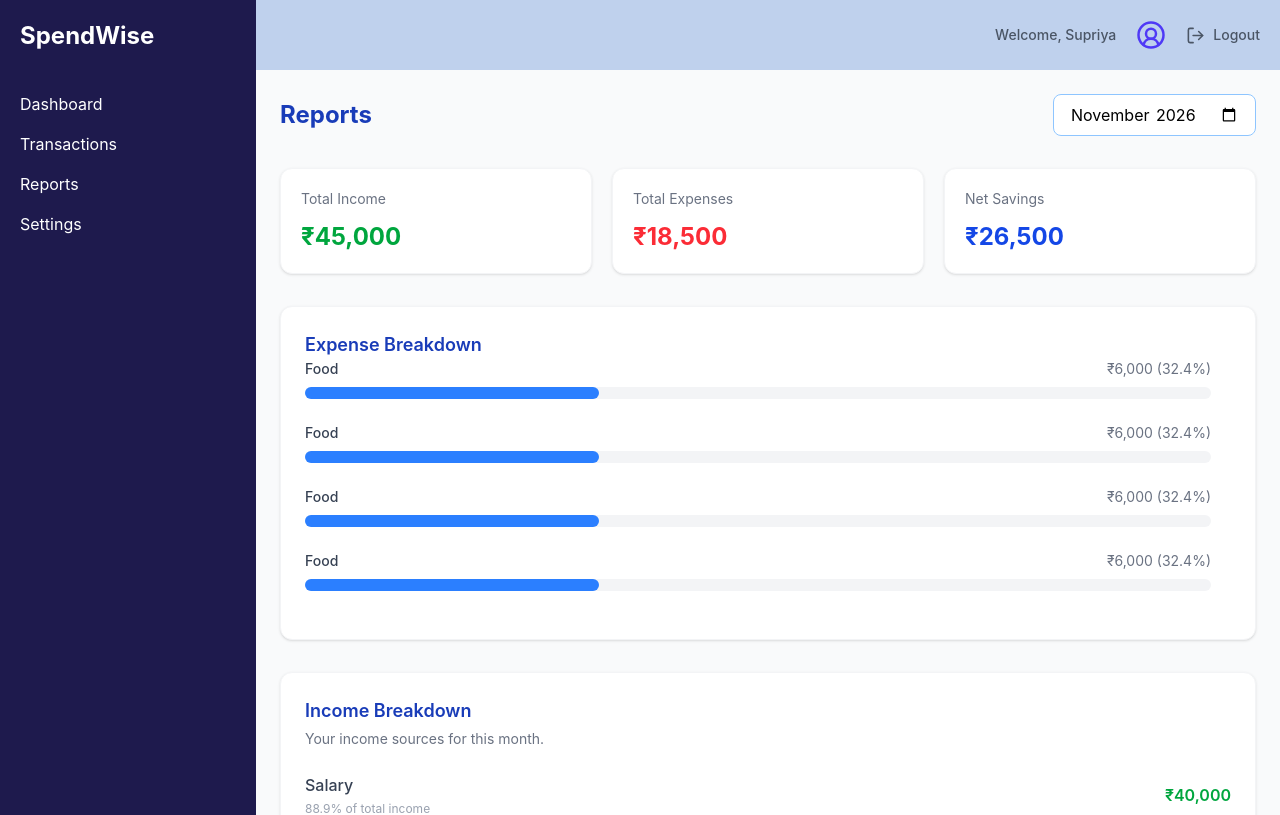
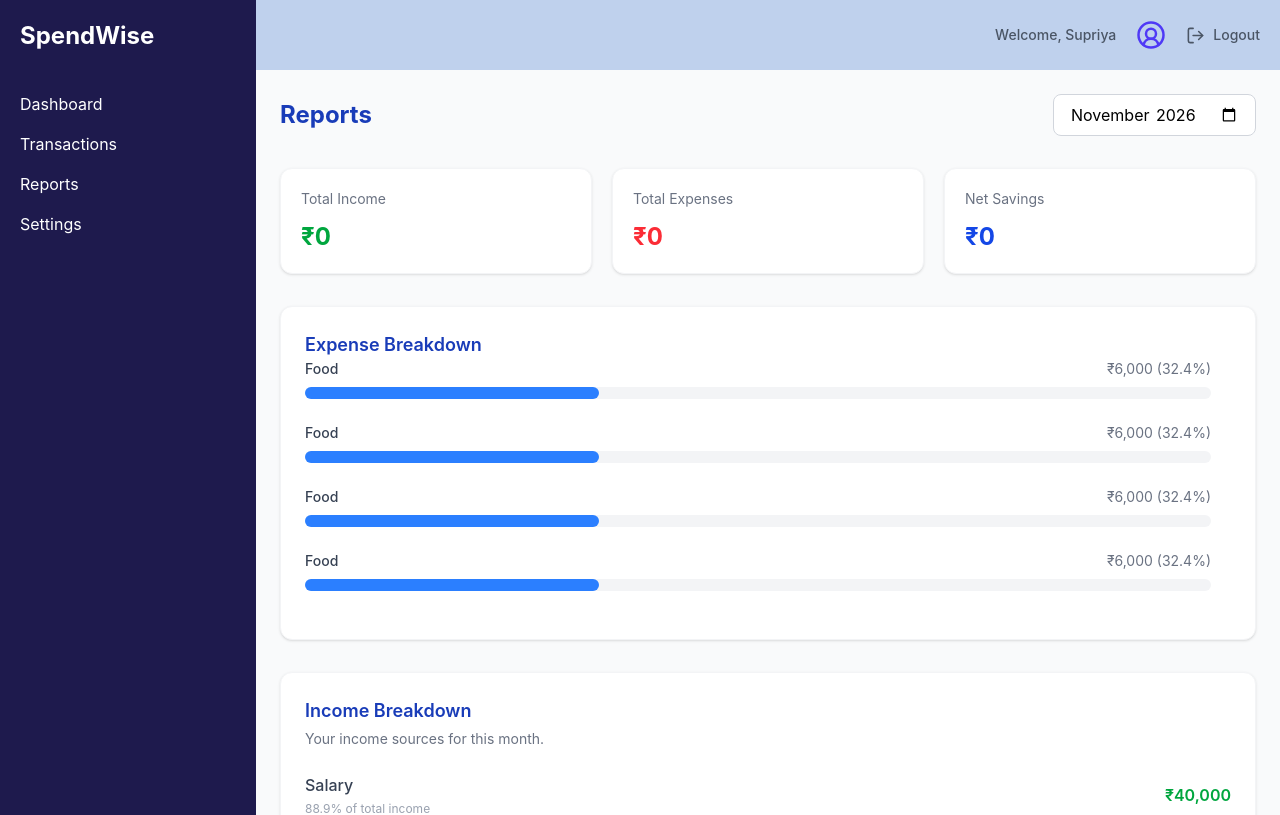
Before and after one commit to beherakiran/SpendWise, a React (Vite) app: page /reports in a window 1280 px wide. Shown: the top 815 px of the page. Built offline with nearby package versions, Linux system fonts and the light colour scheme.

Commit message:
add monthly report filtering and financial calculations

```diff
--- a/src/pages/Reports.jsx
+++ b/src/pages/Reports.jsx
@@ -1,7 +1,29 @@
-// import { useContext, useState } from "react";
-// import { TransactionContext } from "../context/TransactionContext";
+import { useContext, useState } from "react";
+import { TransactionContext } from "../context/TransactionContext";
 
 function Reports() {
+  const { transactions } = useContext(TransactionContext);
+
+  const [selectedMonth, setSelectedMonth] = useState("2026-11");
+
+  const monthlyTransactions = transactions.filter((transaction) => {
+    return transaction.date.startsWith(selectedMonth);
+  });
+
+  //console.log(monthlyTransactions);
+
+  let totalIncome = 0;
+  let totalExpense = 0;
+
+  for (let i = 0; i < monthlyTransactions.length; i++) {
+    if (monthlyTransactions[i].type === "income") {
+      totalIncome = totalIncome + Number(monthlyTransactions[i].amount);
+    } else if (monthlyTransactions[i].type === "expense") {
+      totalExpense = totalExpense + Number(monthlyTransactions[i].amount);
+    }
+  }
+ const savings = totalIncome - totalExpense;
+ console.log(savings);
 
 
   return (
@@ -15,25 +37,27 @@ function Reports() {
 
           <input
             type="month"
-            defaultValue="2026-11"
-            className="rounded-lg border border-blue-300 bg-white px-4 py-2 outline-none"
+            value={selectedMonth}
+            onChange={(e) => setSelectedMonth(e.target.value)}
+            className="rounded-lg border border-gray-300 bg-white px-4 py-2 outline-none focus:border-blue-500"
           />
         </div>
+
 
         <div className="grid grid-cols-1 gap-5 sm:grid-cols-2 lg:grid-cols-3">
           <div className="rounded-xl border border-gray-100 bg-white p-5 shadow-sm">
             <p className="text-sm text-gray-500">Total Income</p>
-            <h2 className="mt-3 text-2xl font-bold text-green-600">₹45,000</h2>
+            <h2 className="mt-3 text-2xl font-bold text-green-600">₹{totalIncome.toLocaleString("en-IN")}</h2>
           </div>
 
           <div className="rounded-xl border border-gray-100 bg-white p-5 shadow-sm">
             <p className="text-sm text-gray-500">Total Expenses</p>
-            <h2 className="mt-3 text-2xl font-bold text-red-500">₹18,500</h2>
+            <h2 className="mt-3 text-2xl font-bold text-red-500">₹{totalExpense.toLocaleString("en-IN")}</h2>
           </div>
 
           <div className="rounded-xl border border-gray-100 bg-white p-5 shadow-sm">
             <p className="text-sm text-gray-500">Net Savings</p>
-            <h2 className="mt-3 text-2xl font-bold text-blue-700">₹26,500</h2>
+            <h2 className="mt-3 text-2xl font-bold text-blue-700">₹{savings.toLocaleString("en-IN")}</h2>
           </div>
         </div>
 
```
